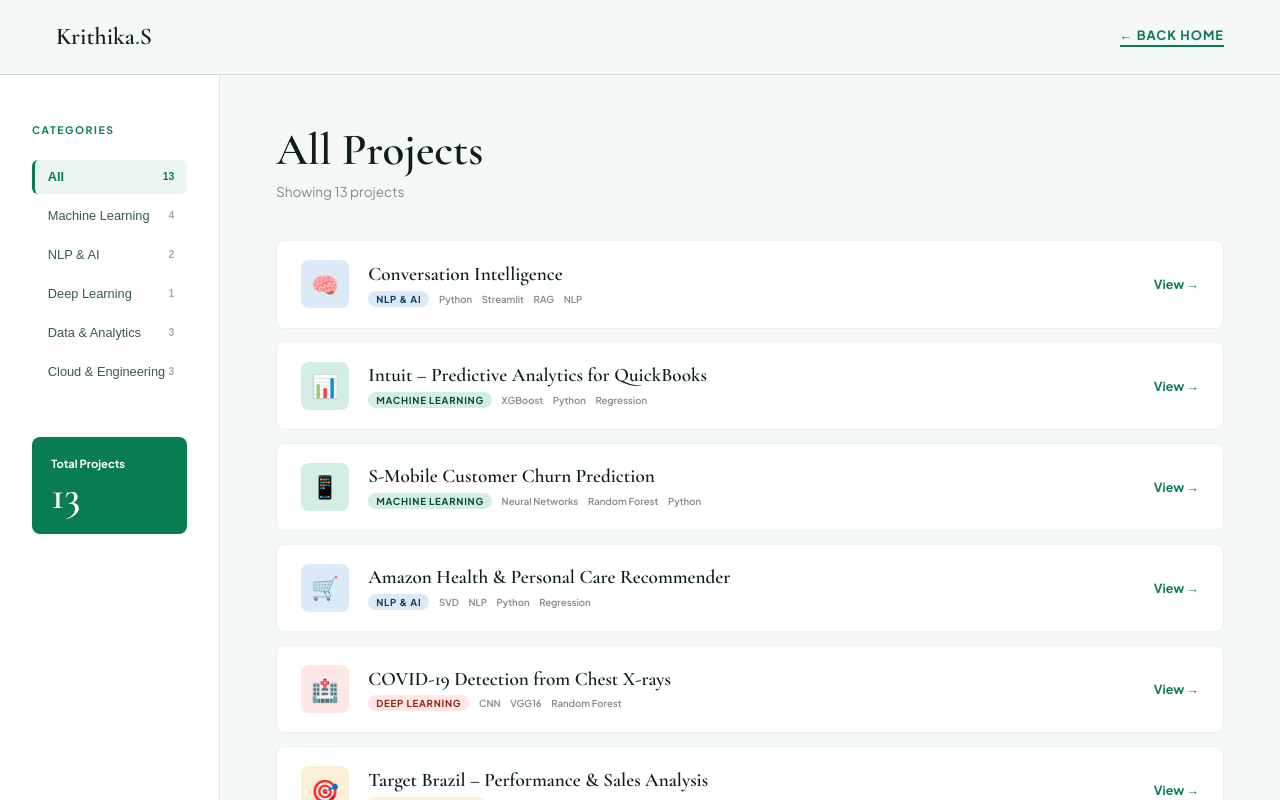
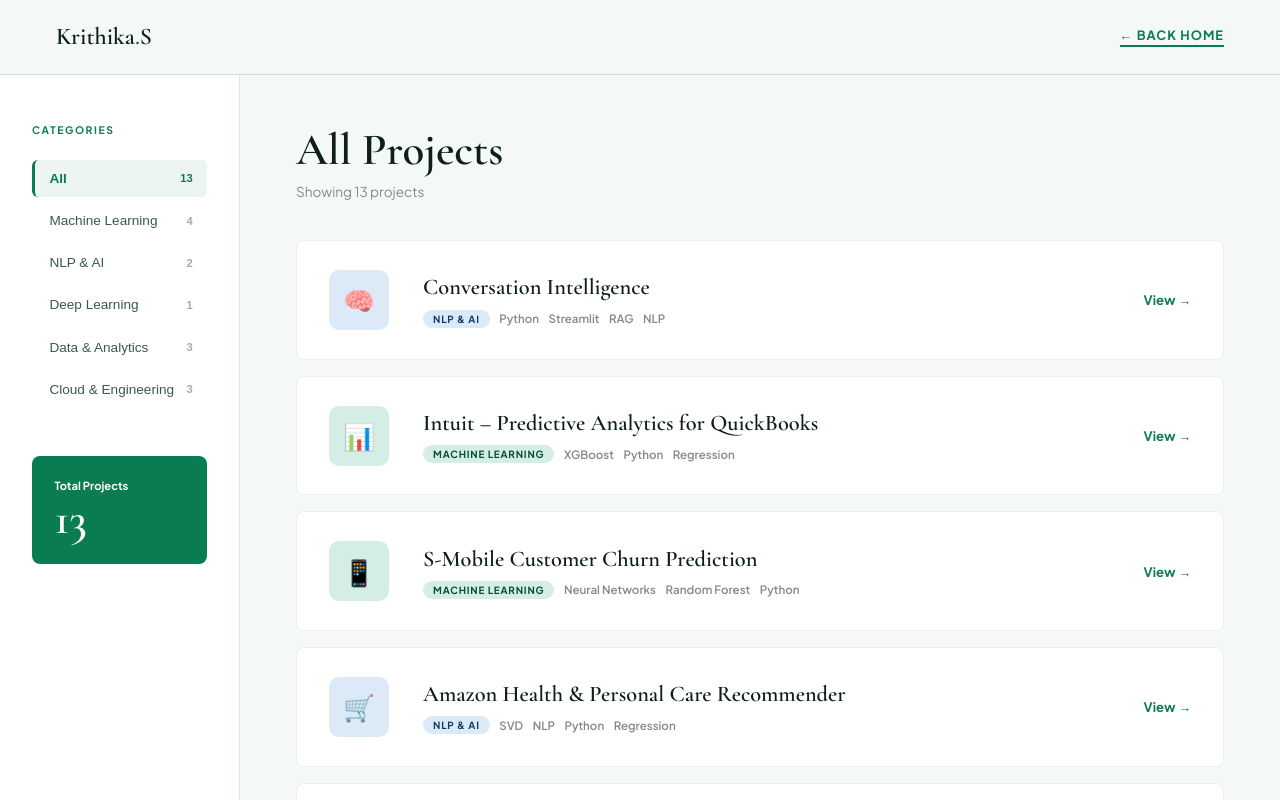
Before and after one commit to Krithikap019/ai-portfolio, a Next.js app: page /projects in a window 1280 px wide. Shown: the top 800 px of the page. Built offline with nearby package versions, Linux system fonts and the light colour scheme.

Commit message:
ai convo app 6

```diff
--- a/app/projects/page.jsx
+++ b/app/projects/page.jsx
@@ -44,7 +44,7 @@ export default function AllProjects() {
         <Link href="/" style={{ color: "#0a7c52", textDecoration: "none", fontSize: "0.8rem", fontWeight: 700, letterSpacing: "0.08em", textTransform: "uppercase", borderBottom: "2px solid #0a7c52", paddingBottom: "2px" }}>← Back home</Link>
       </nav>
 
-      <div style={{ display: "grid", gridTemplateColumns: "220px 1fr", minHeight: "calc(100vh - 72px)" }}>
+      <div style={{ display: "grid", gridTemplateColumns: "240px 1fr", minHeight: "calc(100vh - 72px)" }}>
 
         {/* Sidebar */}
         <div style={{ borderRight: "1px solid rgba(10,124,82,0.15)", padding: "3rem 2rem", background: "#fff" }}>
@@ -55,21 +55,21 @@ export default function AllProjects() {
               return (
                 <button key={cat} onClick={() => setActive(cat)} style={{
                   display: "flex", justifyContent: "space-between", alignItems: "center",
-                  padding: "0.6rem 0.8rem", borderRadius: "6px", cursor: "pointer",
+                  padding: "0.7rem 0.9rem", borderRadius: "6px", cursor: "pointer",
                   border: "none", textAlign: "left", transition: "all 0.2s",
                   background: active === cat ? "#edf5f1" : "transparent",
                   borderLeft: active === cat ? "3px solid #0a7c52" : "3px solid transparent",
                 }}>
-                  <span style={{ fontSize: "0.8rem", fontWeight: active === cat ? 700 : 500, color: active === cat ? "#0a7c52" : "#3a5a4a" }}>{cat}</span>
-                  <span style={{ fontSize: "0.65rem", fontWeight: 700, color: active === cat ? "#0a7c52" : "#aaa" }}>{count}</span>
+                  <span style={{ fontSize: "0.85rem", fontWeight: active === cat ? 700 : 500, color: active === cat ? "#0a7c52" : "#3a5a4a" }}>{cat}</span>
+                  <span style={{ fontSize: "0.7rem", fontWeight: 700, color: active === cat ? "#0a7c52" : "#aaa" }}>{count}</span>
                 </button>
               );
             })}
           </div>
 
-          <div style={{ marginTop: "3rem", padding: "1.2rem", background: "#0a7c52", borderRadius: "8px" }}>
+          <div style={{ marginTop: "3rem", padding: "1.4rem", background: "#0a7c52", borderRadius: "8px" }}>
             <p style={{ fontSize: "0.7rem", fontWeight: 700, color: "#fff", marginBottom: "0.3rem" }}>Total Projects</p>
-            <p style={{ fontFamily: "'Cormorant Garamond', serif", fontSize: "2.5rem", fontWeight: 600, color: "#fff", lineHeight: 1 }}>{projects.length}</p>
+            <p style={{ fontFamily: "'Cormorant Garamond', serif", fontSize: "2.8rem", fontWeight: 600, color: "#fff", lineHeight: 1 }}>{projects.length}</p>
           </div>
         </div>
 
@@ -85,29 +85,29 @@ export default function AllProjects() {
           </div>
 
           {/* List */}
-          <div style={{ display: "flex", flexDirection: "column", gap: "0.8rem" }}>
-            {filtered.map((p, i) => (
+          <div style={{ display: "flex", flexDirection: "column", gap: "1rem" }}>
+            {filtered.map((p) => (
               <Link key={p.id} href={p.link} style={{ textDecoration: "none" }}>
                 <div
-                  style={{ display: "grid", gridTemplateColumns: "48px 1fr auto", gap: "1.2rem", alignItems: "center", background: "#fff", border: "1px solid #efefef", borderRadius: "8px", padding: "1.2rem 1.5rem", transition: "border-color 0.2s, transform 0.2s", cursor: "pointer" }}
+                  style={{ display: "grid", gridTemplateColumns: "70px 1fr auto", gap: "1.5rem", alignItems: "center", background: "#fff", border: "1px solid #efefef", borderRadius: "8px", padding: "1.8rem 2rem", transition: "border-color 0.2s, transform 0.2s", cursor: "pointer" }}
                   onMouseEnter={(e) => { e.currentTarget.style.borderColor = "#0a7c52"; e.currentTarget.style.transform = "translateX(4px)"; }}
                   onMouseLeave={(e) => { e.currentTarget.style.borderColor = "#efefef"; e.currentTarget.style.transform = "translateX(0)"; }}
                 >
-                  <div style={{ width: "48px", height: "48px", borderRadius: "8px", background: catColors[p.cat]?.bg || "#d4ede5", display: "flex", alignItems: "center", justifyContent: "center", fontSize: "1.4rem", flexShrink: 0 }}>
+                  <div style={{ width: "60px", height: "60px", borderRadius: "10px", background: catColors[p.cat]?.bg || "#d4ede5", display: "flex", alignItems: "center", justifyContent: "center", fontSize: "1.6rem", flexShrink: 0 }}>
                     {p.icon}
                   </div>
                   <div>
-                    <h3 style={{ fontFamily: "'Cormorant Garamond', serif", fontSize: "1.2rem", fontWeight: 600, color: "#0d1f18", marginBottom: "0.3rem" }}>{p.title}</h3>
+                    <h3 style={{ fontFamily: "'Cormorant Garamond', serif", fontSize: "1.4rem", fontWeight: 600, color: "#0d1f18", marginBottom: "0.5rem", lineHeight: "1.3" }}>{p.title}</h3>
                     <div style={{ display: "flex", alignItems: "center", gap: "0.6rem", flexWrap: "wrap" }}>
-                      <span style={{ fontSize: "0.6rem", fontWeight: 700, letterSpacing: "0.08em", textTransform: "uppercase", padding: "2px 8px", borderRadius: "20px", background: catColors[p.cat]?.bg || "#d4ede5", color: catColors[p.cat]?.color || "#064d33" }}>
+                      <span style={{ fontSize: "0.62rem", fontWeight: 700, letterSpacing: "0.08em", textTransform: "uppercase", padding: "3px 10px", borderRadius: "20px", background: catColors[p.cat]?.bg || "#d4ede5", color: catColors[p.cat]?.color || "#064d33" }}>
                         {p.cat}
                       </span>
                       {p.tags.map((tag) => (
-                        <span key={tag} style={{ fontSize: "0.6rem", fontWeight: 600, color: "#888" }}>{tag}</span>
+                        <span key={tag} style={{ fontSize: "0.72rem", fontWeight: 600, color: "#888" }}>{tag}</span>
                       ))}
                     </div>
                   </div>
-                  <span style={{ fontSize: "0.78rem", fontWeight: 700, color: "#0a7c52", flexShrink: 0 }}>View →</span>
+                  <span style={{ fontSize: "0.82rem", fontWeight: 700, color: "#0a7c52", flexShrink: 0 }}>View →</span>
                 </div>
               </Link>
             ))}
```
